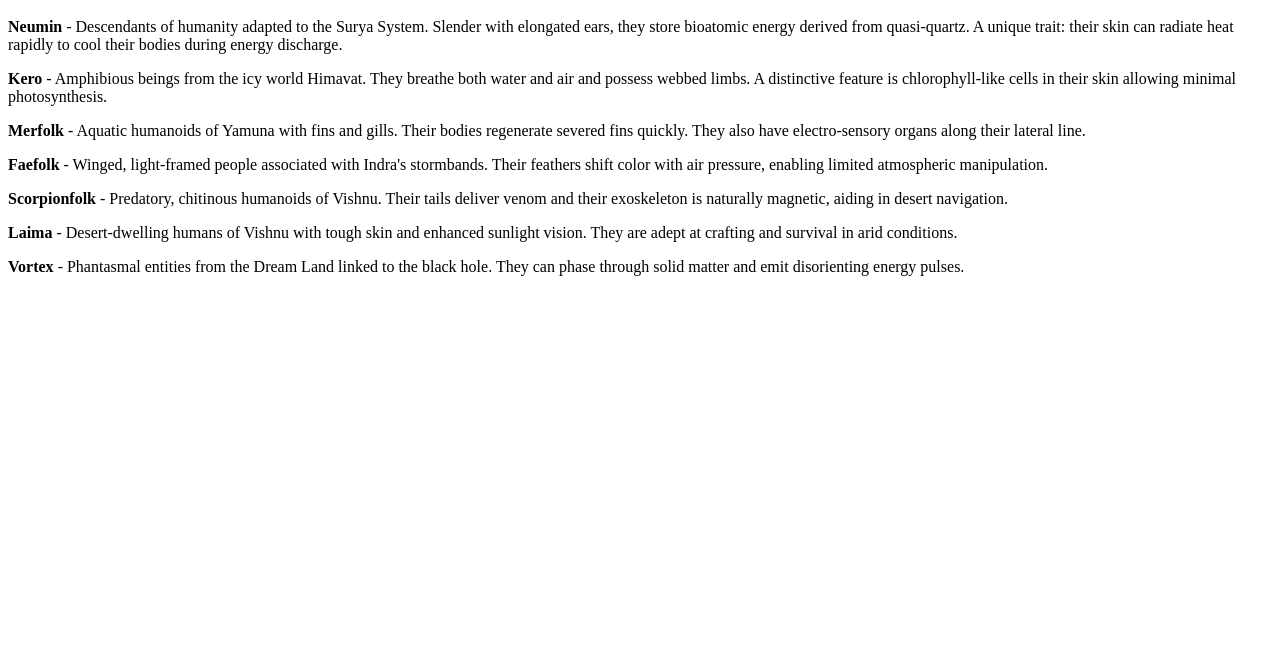
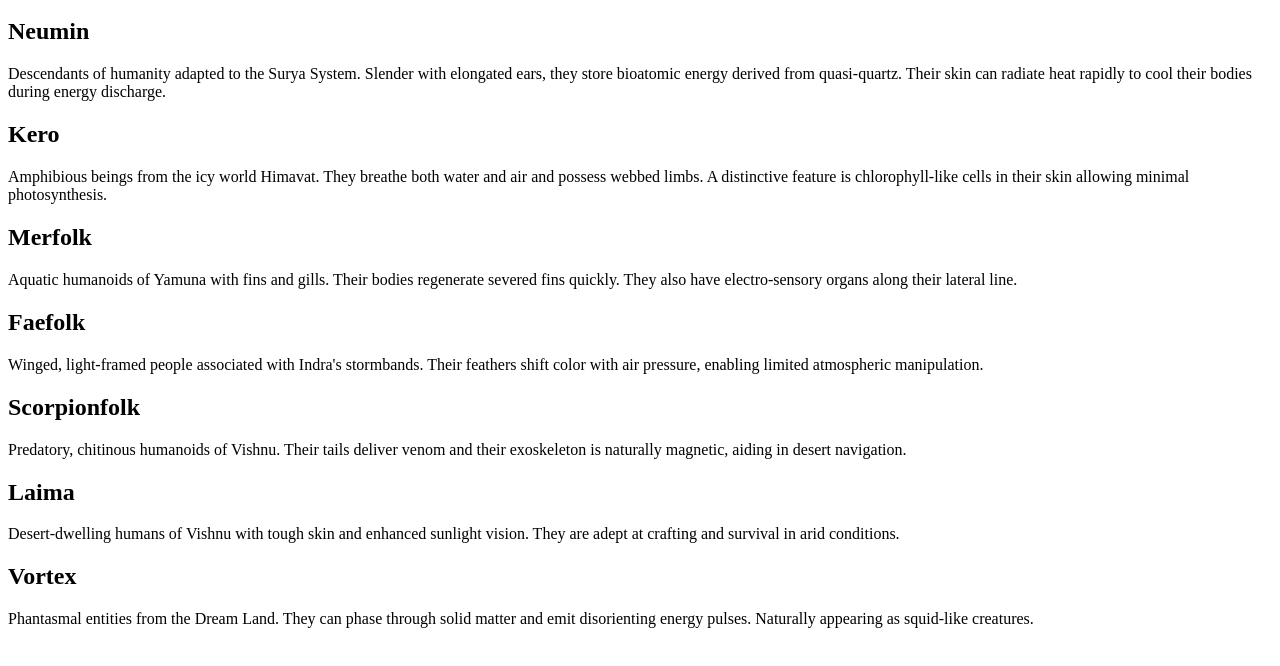
Before and after one commit to StarcrestEri/website, a plain HTML site: page species.html in a window 1280 px wide. Shown: the part 48-714 px from the top of the page. Drawn offline with Linux system fonts and the light colour scheme.

Commit message:
Convert species list to header-based layout

```diff
--- a/species.html
+++ b/species.html
@@ -3,12 +3,19 @@
 <HEAD><TITLE>Other Species</TITLE></HEAD>
 <BODY>
 <H1>Other Species</H1>
-<P><STRONG>Neumin</STRONG> - Descendants of humanity adapted to the Surya System. Slender with elongated ears, they store bioatomic energy derived from quasi-quartz. A unique trait: their skin can radiate heat rapidly to cool their bodies during energy discharge.</P>
-<P><STRONG>Kero</STRONG> - Amphibious beings from the icy world Himavat. They breathe both water and air and possess webbed limbs. A distinctive feature is chlorophyll-like cells in their skin allowing minimal photosynthesis.</P>
-<P><STRONG>Merfolk</STRONG> - Aquatic humanoids of Yamuna with fins and gills. Their bodies regenerate severed fins quickly. They also have electro-sensory organs along their lateral line.</P>
-<P><STRONG>Faefolk</STRONG> - Winged, light-framed people associated with Indra's stormbands. Their feathers shift color with air pressure, enabling limited atmospheric manipulation.</P>
-<P><STRONG>Scorpionfolk</STRONG> - Predatory, chitinous humanoids of Vishnu. Their tails deliver venom and their exoskeleton is naturally magnetic, aiding in desert navigation.</P>
-<P><STRONG>Laima</STRONG> - Desert-dwelling humans of Vishnu with tough skin and enhanced sunlight vision. They are adept at crafting and survival in arid conditions.</P>
-<P><STRONG>Vortex</STRONG> - Phantasmal entities from the Dream Land linked to the black hole. They can phase through solid matter and emit disorienting energy pulses.</P>
+<H2>Neumin</H2>
+<P>Descendants of humanity adapted to the Surya System. Slender with elongated ears, they store bioatomic energy derived from quasi-quartz. Their skin can radiate heat rapidly to cool their bodies during energy discharge.</P>
+<H2>Kero</H2>
+<P>Amphibious beings from the icy world Himavat. They breathe both water and air and possess webbed limbs. A distinctive feature is chlorophyll-like cells in their skin allowing minimal photosynthesis.</P>
+<H2>Merfolk</H2>
+<P>Aquatic humanoids of Yamuna with fins and gills. Their bodies regenerate severed fins quickly. They also have electro-sensory organs along their lateral line.</P>
+<H2>Faefolk</H2>
+<P>Winged, light-framed people associated with Indra's stormbands. Their feathers shift color with air pressure, enabling limited atmospheric manipulation.</P>
+<H2>Scorpionfolk</H2>
+<P>Predatory, chitinous humanoids of Vishnu. Their tails deliver venom and their exoskeleton is naturally magnetic, aiding in desert navigation.</P>
+<H2>Laima</H2>
+<P>Desert-dwelling humans of Vishnu with tough skin and enhanced sunlight vision. They are adept at crafting and survival in arid conditions.</P>
+<H2>Vortex</H2>
+<P>Phantasmal entities from the Dream Land. They can phase through solid matter and emit disorienting energy pulses. Naturally appearing as squid-like creatures.</P>
 </BODY>
 </HTML>
```
